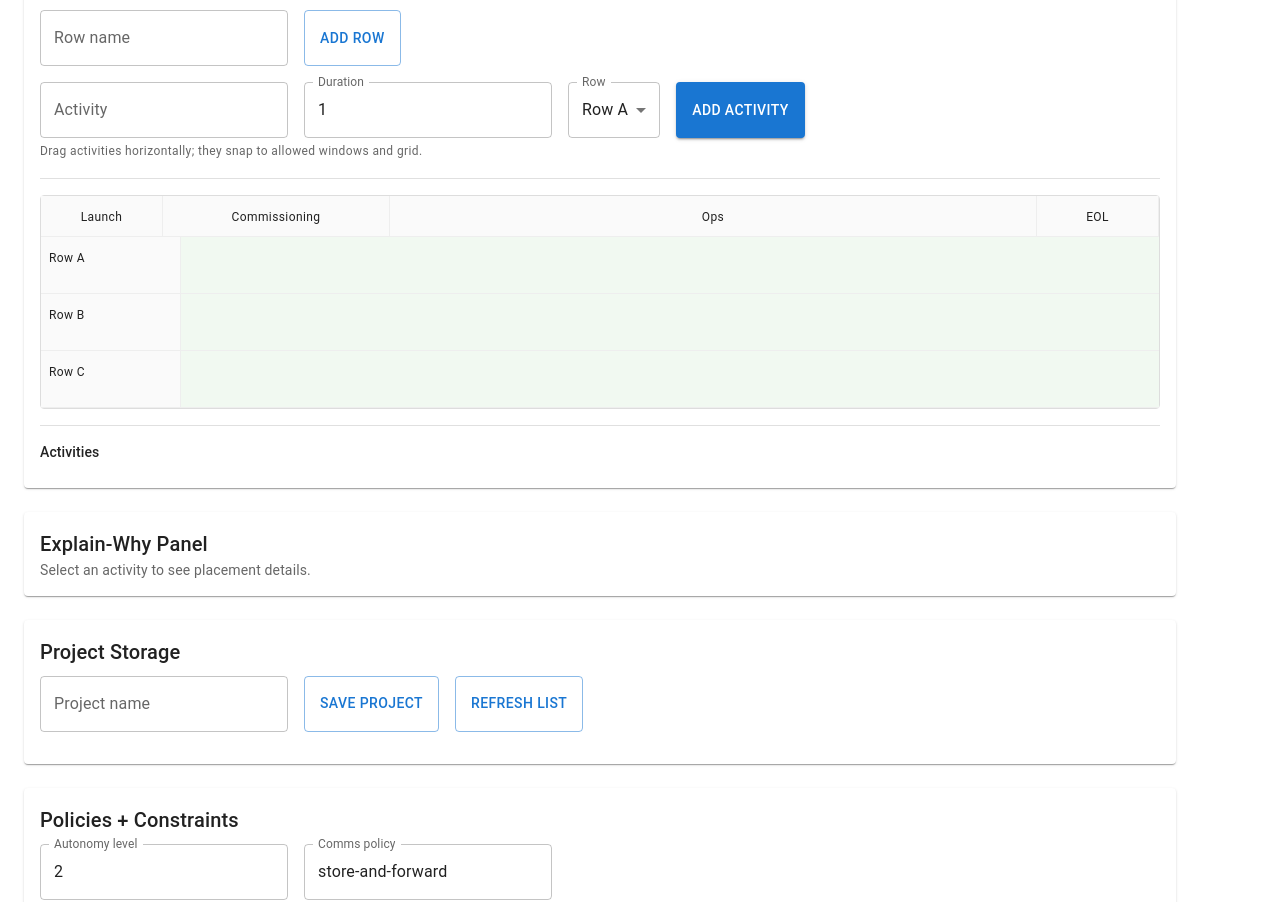
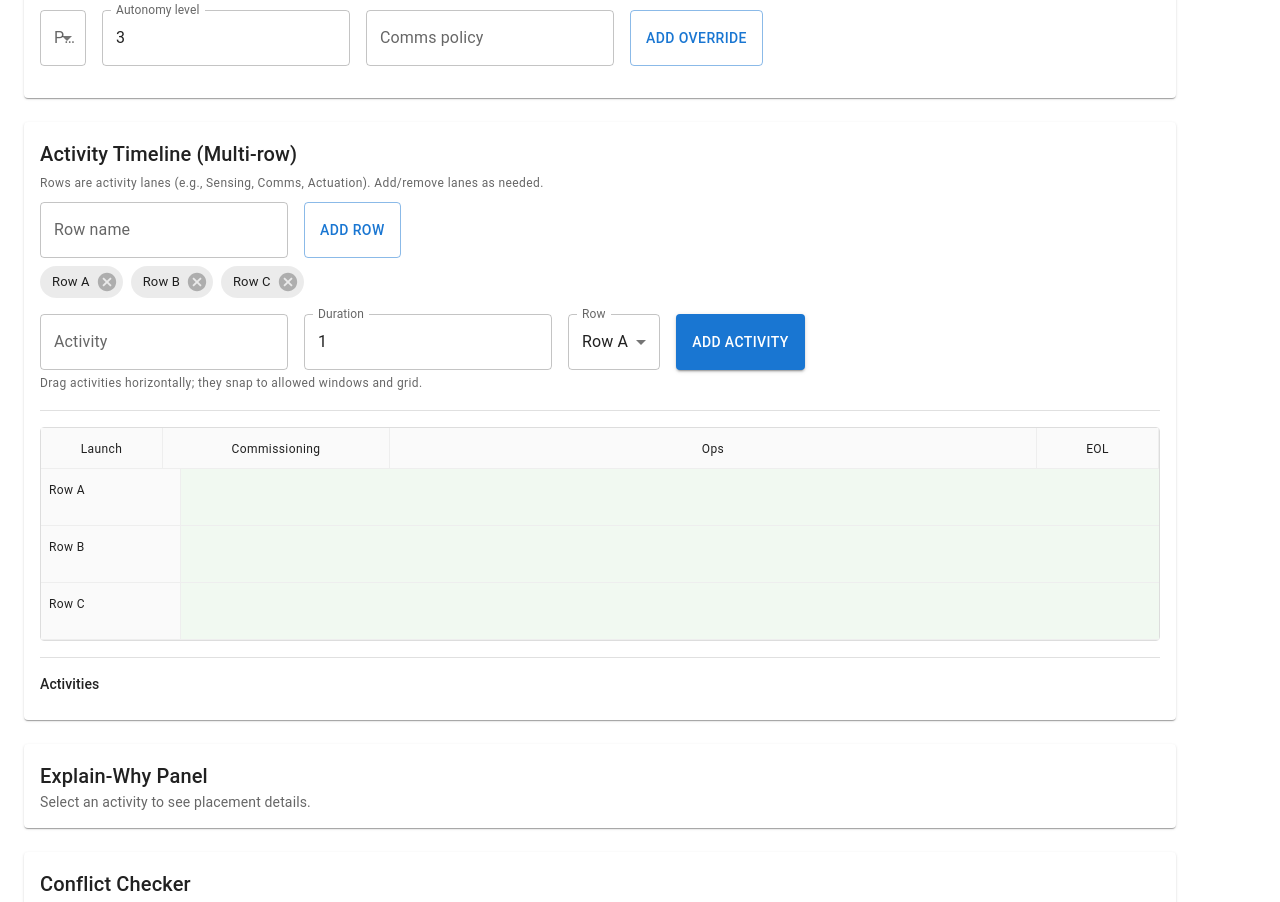
Before and after one commit to shamsu-t/conops-builder-v2, a React (Vite) app in the folder web/: page / in a window 1280 px wide. Shown: the part 1482-2384 px from the top of the page. Built offline with nearby package versions, Linux system fonts and the light colour scheme.

Commit message:
Finish EPIC2 timeline UX: overrides, conflicts, row management

```diff
--- a/web/src/App.tsx
+++ b/web/src/App.tsx
@@ -16,6 +16,7 @@ type WindowMask = { name: string; start: number; end: number; mode: 'allow' | 'd
 
 type Activity = { id: string; name: string; start: number; duration: number; row: number }
 type RequirementRule = { activity_type: string; rule: string; threshold?: string }
+type PhasePolicyOverride = { phase: string; autonomy_level?: number; comms_policy?: string }
 
 type Interval = { start: number; end: number }
 
@@ -159,6 +160,8 @@ export default function App() {
 
   const [requirementRules, setRequirementRules] = useState<RequirementRule[]>([])
   const [newRule, setNewRule] = useState<RequirementRule>({ activity_type: 'capture', rule: 'requires_contact_or_blackout_leq', threshold: '120s' })
+  const [phaseOverrides, setPhaseOverrides] = useState<PhasePolicyOverride[]>([])
+  const [newOverride, setNewOverride] = useState<PhasePolicyOverride>({ phase: '', autonomy_level: 3, comms_policy: '' })
 
   const [rows, setRows] = useState<string[]>(['Row A', 'Row B', 'Row C'])
   const [newRow, setNewRow] = useState('')
@@ -249,6 +252,7 @@ export default function App() {
       source_ref: m.source_ref || ''
     })))
     setRequirementRules(d.requirement_rules || [])
+    setPhaseOverrides(d.phase_policy_overrides || [])
     setRows(d.timeline_rows && d.timeline_rows.length > 0 ? d.timeline_rows : ['Row A', 'Row B', 'Row C'])
     setActivities((d.activities || []).map((a: any, idx: number) => ({ id: a.id || `${idx}-${a.name}`, name: a.name, start: a.start, duration: a.duration || 1, row: a.row || 0 })))
   }
@@ -267,6 +271,7 @@ export default function App() {
     window_masks: windowMasks,
     activities: activities.map(a => ({ name: a.name, start: a.start, duration: a.duration, row: a.row })),
     requirement_rules: requirementRules,
+    phase_policy_overrides: phaseOverrides,
     timeline_rows: rows
   })
 
@@ -296,6 +301,15 @@ export default function App() {
     if (!newRow.trim()) return
     setRows([...rows, newRow.trim()])
     setNewRow('')
+  }
+
+  const removeRow = (idx: number) => {
+    if (rows.length <= 1) return
+    setRows(prev => prev.filter((_, i) => i !== idx))
+    setActivities(prev => prev
+      .filter(a => a.row !== idx)
+      .map(a => ({ ...a, row: a.row > idx ? a.row - 1 : a.row })))
+    setNewActivity(prev => ({ ...prev, row: Math.max(0, Math.min(prev.row, rows.length - 2)) }))
   }
 
   const addActivity = () => {
@@ -359,6 +373,25 @@ export default function App() {
   const selectedActivity = activities.find(a => a.id === selectedActivityId) || null
   const selectedExplain = selectedActivity ? explainPlacement(selectedActivity, allowedIntervals, denyIntervals, windowMasks, requirementRules) : null
 
+  const conflicts = useMemo(() => {
+    const msgs: string[] = []
+    windowMasks.forEach((a, i) => {
+      if (a.end <= a.start) msgs.push(`Mask '${a.name}' has end <= start`)
+      for (let j = i + 1; j < windowMasks.length; j++) {
+        const b = windowMasks[j]
+        const overlap = !(a.end <= b.start || a.start >= b.end)
+        if (overlap && a.mode !== b.mode && a.source_type === b.source_type) {
+          msgs.push(`Conflicting masks overlap: '${a.name}' vs '${b.name}' (${a.source_type})`)
+        }
+      }
+    })
+    activities.forEach(act => {
+      const ex = explainPlacement(act, allowedIntervals, denyIntervals, windowMasks, requirementRules)
+      if (!ex.ok) msgs.push(`${act.name}: ${ex.messages.join('; ')}`)
+    })
+    return msgs
+  }, [windowMasks, activities, allowedIntervals, denyIntervals, requirementRules])
+
   return (
     <Container maxWidth="lg" sx={{ py: 4 }}>
       <Typography variant="h4" gutterBottom>ConOps Builder v2</Typography>
@@ -389,7 +422,7 @@ export default function App() {
         <Box sx={{ display: 'flex', gap: 1, mt: 1, alignItems: 'stretch', border: '1px solid #ddd', p: 1 }}>
           {phases.map((p, i) => (
             <Box key={i} sx={{ flex: p.duration, minWidth: 60, p: 1, bgcolor: '#e3f2fd', border: '1px solid #90caf9', textAlign: 'center' }}>
-              <Typography variant="caption" display="block">{p.name}</Typography>
+              <Typography variant="caption" display="block" noWrap title={p.name} sx={{ overflow: 'hidden', textOverflow: 'ellipsis' }}>{p.name}</Typography>
               <TextField size="small" type="number" label="Dur" value={p.duration} onChange={e => setPhaseDuration(i, parseFloat(e.target.value) || 1)} />
             </Box>
           ))}
@@ -482,10 +515,37 @@ export default function App() {
       </Paper>
 
       <Paper sx={{ p: 2, mb: 3 }}>
+        <Typography variant="h6">Phase-specific Policy Overrides</Typography>
+        <Stack direction="row" spacing={2} sx={{ mt: 1, flexWrap: 'wrap' }}>
+          <TextField select label="Phase" value={newOverride.phase || ''} onChange={e => setNewOverride({ ...newOverride, phase: e.target.value })}>
+            {phases.map((p, idx) => (<MenuItem key={`${p.name}-${idx}`} value={p.name}>{p.name}</MenuItem>))}
+          </TextField>
+          <TextField type="number" label="Autonomy level" value={newOverride.autonomy_level ?? ''} onChange={e => setNewOverride({ ...newOverride, autonomy_level: parseInt(e.target.value) })} />
+          <TextField label="Comms policy" value={newOverride.comms_policy || ''} onChange={e => setNewOverride({ ...newOverride, comms_policy: e.target.value })} />
+          <Button variant="outlined" onClick={() => {
+            if (!newOverride.phase) return
+            setPhaseOverrides([...phaseOverrides, newOverride])
+            setNewOverride({ phase: '', autonomy_level: 3, comms_policy: '' })
+          }}>Add Override</Button>
+        </Stack>
+        <Stack direction="row" spacing={1} sx={{ mt: 2, flexWrap: 'wrap' }}>
+          {phaseOverrides.map((o, i) => (
+            <Chip key={i} label={`${o.phase}: autonomy=${o.autonomy_level ?? '-'}, comms=${o.comms_policy || '-'}`} onDelete={() => setPhaseOverrides(phaseOverrides.filter((_, j) => j !== i))} />
+          ))}
+        </Stack>
+      </Paper>
+
+      <Paper sx={{ p: 2, mb: 3 }}>
         <Typography variant="h6">Activity Timeline (Multi-row)</Typography>
+        <Typography variant="caption" color="text.secondary">Rows are activity lanes (e.g., Sensing, Comms, Actuation). Add/remove lanes as needed.</Typography>
         <Stack direction="row" spacing={2} sx={{ mt: 1 }}>
           <TextField label="Row name" value={newRow} onChange={e => setNewRow(e.target.value)} />
           <Button variant="outlined" onClick={addRow}>Add Row</Button>
+        </Stack>
+        <Stack direction="row" spacing={1} sx={{ mt: 1, flexWrap: 'wrap' }}>
+          {rows.map((r, idx) => (
+            <Chip key={`${r}-${idx}`} label={r} onDelete={() => removeRow(idx)} />
+          ))}
         </Stack>
         <Stack direction="row" spacing={2} sx={{ mt: 2 }}>
           <TextField label="Activity" value={newActivity.name} onChange={e => setNewActivity({ ...newActivity, name: e.target.value })} />
@@ -503,7 +563,7 @@ export default function App() {
           <Box sx={{ display: 'flex', borderBottom: '1px solid #eee' }}>
             {phasesWithOffsets.map((p, i) => (
               <Box key={i} sx={{ flex: p.duration, p: 1, textAlign: 'center', bgcolor: '#fafafa', borderRight: '1px solid #eee' }}>
-                <Typography variant="caption">{p.name}</Typography>
+                <Typography variant="caption" noWrap title={p.name} sx={{ overflow: 'hidden', textOverflow: 'ellipsis' }}>{p.name}</Typography>
               </Box>
             ))}
           </Box>
@@ -511,7 +571,7 @@ export default function App() {
             const rowKey = `${rowIndex}`
             const rowActivities = activities.filter(a => a.row === rowIndex)
             return (
-              <Box key={row} sx={{ position: 'relative', borderBottom: '1px solid #eee', minHeight: 56 }}>
+              <Box key={`${row}-${rowIndex}`} sx={{ position: 'relative', borderBottom: '1px solid #eee', minHeight: 56 }}>
                 <Box sx={{ position: 'absolute', left: 0, top: 0, bottom: 0, width: 140, borderRight: '1px solid #eee', p: 1, bgcolor: '#fafafa' }}>
                   <Typography variant="caption">{row}</Typography>
                 </Box>
@@ -556,10 +616,15 @@ export default function App() {
                           alignItems: 'center',
                           justifyContent: 'center',
                           cursor: 'grab',
-                          userSelect: 'none'
+                          userSelect: 'none',
+                          overflow: 'hidden',
+                          px: 0.5
                         }}
+                        title={`${activity.name} (${activity.start.toFixed(2)}-${(activity.start + activity.duration).toFixed(2)})`}
                       >
-                        <Typography variant="caption">{activity.name}</Typography>
+                        <Typography variant="caption" noWrap sx={{ overflow: 'hidden', textOverflow: 'ellipsis', lineHeight: 1.1 }}>
+                          {width < 6 ? '•' : activity.name}
+                        </Typography>
                       </Box>
                     )
                   })}
@@ -608,6 +673,19 @@ export default function App() {
       </Paper>
 
       <Paper sx={{ p: 2, mb: 3 }}>
+        <Typography variant="h6">Conflict Checker</Typography>
+        {conflicts.length === 0 ? (
+          <Typography variant="body2" color="success.main">No obvious contradictions detected.</Typography>
+        ) : (
+          <Box>
+            {conflicts.slice(0, 20).map((c, i) => (
+              <Typography key={i} variant="body2" color="warning.main">• {c}</Typography>
+            ))}
+          </Box>
+        )}
+      </Paper>
+
+      <Paper sx={{ p: 2, mb: 3 }}>
         <Typography variant="h6">Project Storage</Typography>
         <Stack direction="row" spacing={2} sx={{ mt: 1 }}>
           <TextField label="Project name" value={projectName} onChange={e => setProjectName(e.target.value)} />
```
Also changed, not shown: 1 other file (tests, documents, lock files or other folders).
